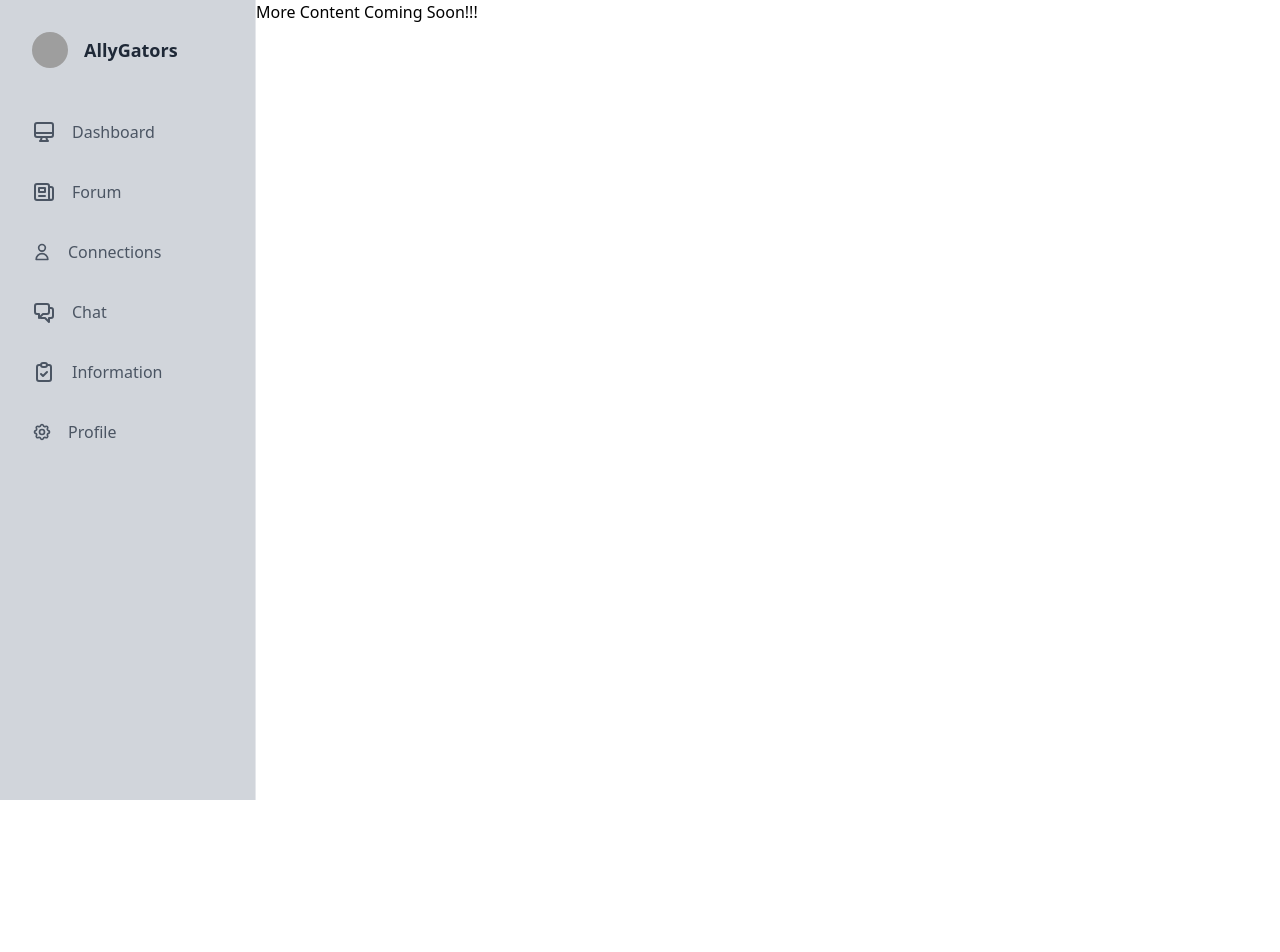
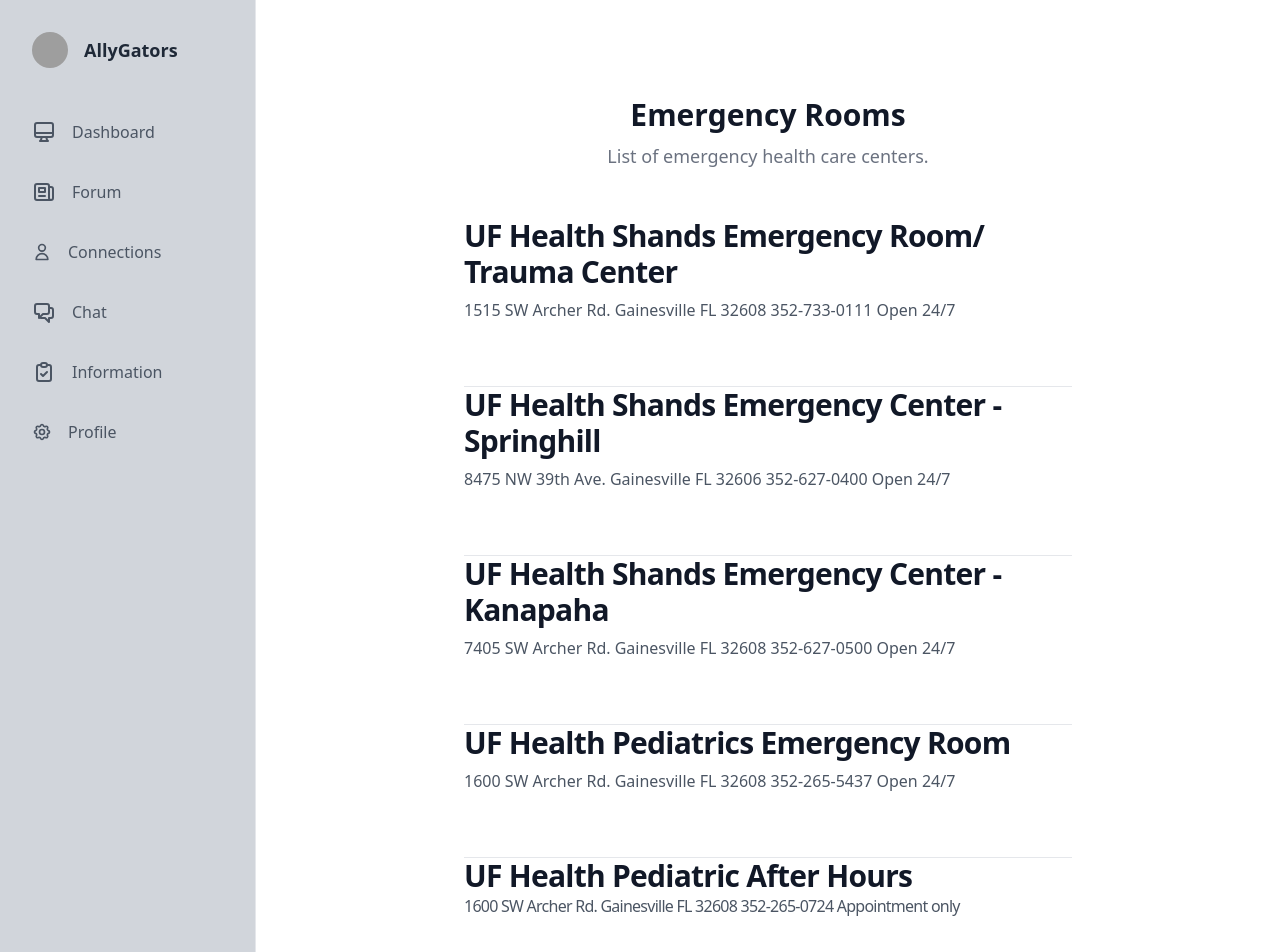
Before and after one commit to kovurusaisachin/AllyGator, a Next.js app in the folder Frontend/allygator_frontend/: page /dashboard/miscellaneous/emergencyrooms in a window 1280 px wide. Shown: the top 952 px of the page. Before the commit the page ends 800 px from the top, so only its background shows below. Built offline with nearby package versions, Linux system fonts and the light colour scheme; grey boxes are pictures that could not be loaded.

Commit message:
Emergency rooms page part 1

```diff
--- a/Frontend/allygator_frontend/pages/dashboard/miscellaneous/emergencyrooms/index.tsx
+++ b/Frontend/allygator_frontend/pages/dashboard/miscellaneous/emergencyrooms/index.tsx
@@ -1,11 +1,93 @@
 import Sidebar from "../../../../components/sidebar"
 export default function emergencyrooms () {
     return (
-        <div className="flex flex-col-2">
-        <Sidebar />
-        <h2>More Content Coming Soon!!!</h2>
+      <div className="flex flex-col-2">
+      <Sidebar />
+      <section className="w-full px-4 py-24 mx-auto max-w-7xl md:w-3/4 lg:w-2/4">
+<div className="mb-12 text-left md:text-center">
+  <h2 className="mb-2 text-3xl font-extrabold leading-tight text-gray-900">Emergency Rooms</h2>
+  <p className="text-lg text-gray-500">List of emergency health care centers.</p>
+</div>
+<div className="flex flex-col space-y-12 divide-y divide-gray-200">
+  <div>
+    {/* <p className="pt-12 mb-3 text-sm font-normal text-gray-500">April 16, 2020</p> */}
+    <h2 className="mb-2 text-xl font-extrabold leading-snug tracking-tight text-gray-800 md:text-3xl">
+      <a href="#" className="text-gray-900 hover:text-purple-700">UF Health Shands Emergency Room/ Trauma Center</a>
+    </h2>
+    <p className="mb-4 text-base font-normal text-gray-600">
+      1515 SW Archer Rd.
+      Gainesville FL 32608
+      352-733-0111
+      Open 24/7
+    </p>
+  </div>
+  <div>
+    {/* <p className="pt-12 mb-3 text-sm font-normal text-gray-500">April 16, 2020</p> */}
+    <h2 className="mb-2 text-xl font-extrabold leading-snug tracking-tight text-gray-800 md:text-3xl">
+      <a href="#" className="text-gray-900 hover:text-purple-700">UF Health Shands Emergency Center - Springhill</a>
+    </h2>
+    <p className="mb-4 text-base font-normal text-gray-600">
+     8475 NW 39th Ave.
+     Gainesville FL 32606
+     352-627-0400
+     Open 24/7
+    </p>
+  </div>
+  <div>
+    {/* <p className="pt-12 mb-3 text-sm font-normal text-gray-500">April 16, 2020</p> */}
+    <h2 className="mb-2 text-xl font-extrabold leading-snug tracking-tight text-gray-800 md:text-3xl">
+      <a href="#" className="text-gray-900 hover:text-purple-700">UF Health Shands Emergency Center - Kanapaha</a>
+    </h2>
+    <p className="mb-4 text-base font-normal text-gray-600">
+      7405 SW Archer Rd.
+      Gainesville FL 32608
+      352-627-0500
+      Open 24/7
+    </p>
+  </div>
+  <div>
+    {/* <p className="pt-12 mb-3 text-sm font-normal text-gray-500">April 16, 2020</p> */}
+    <h2 className="mb-2 text-xl font-extrabold leading-snug tracking-tight text-gray-800 md:text-3xl">
+      <a href="#" className="text-gray-900 hover:text-purple-700">UF Health Pediatrics Emergency Room</a>
+    </h2>
+    <p className="mb-4 text-base font-normal text-gray-600">
+     1600 SW Archer Rd.
+     Gainesville FL 32608
+     352-265-5437
+     Open 24/7
+    </p>
+  </div>
+  <div>
+    {/* <p className="pt-12 mb-3 text-sm font-normal text-gray-500">April 16, 2020</p> */}
+    <h2 className="mb-2 text-xl font-extrabold leading-snug tracking-tight text-gray-800 md:text-3xl">
+    <a href="#" className="text-gray-900 hover:text-purple-700">UF Health Pediatric After Hours</a>
+    <p className="mb-4 text-base font-normal text-gray-600">
+      1600 SW Archer Rd.
+      Gainesville FL 32608
+      352-265-0724
+      Appointment only
+    </p>
+    </h2>
+  </div>
+  <div>
+    {/* <p className="pt-12 mb-3 text-sm font-normal text-gray-500">April 16, 2020</p> */}
+    <h2 className="mb-2 text-xl font-extrabold leading-snug tracking-tight text-gray-800 md:text-3xl">
+    <a href="#" className="text-gray-900 hover:text-purple-700">UF Health Orthocare After Hours</a>
+    <p className="mb-4 text-base font-normal text-gray-600">
+      1600 SW Archer Rd.
+      Gainesville FL 32608
+      352-273-7329
+     tinyurl.com/orthohours
+    </p>
+    </h2>
+  </div>
+    </div>
+{/* <div className="flex flex-col items-center justify-center pt-12 mt-12 space-x-0 space-y-2 border-t border-gray-200 md:space-x-2 md:space-y-0 md:flex-row">
+  <a href="#" className="w-full rounded-full btn btn-light btn-xl md:w-auto">Previous Page</a>
+  <a href="#" className="w-full rounded-full btn btn-light btn-xl md:w-auto">Next Page</a>
+</div> */}
+</section>
 
-
-    </div>
+  </div>
     )
 }
```
Also changed, not shown: 1 other file (tests, documents, lock files or other folders).
